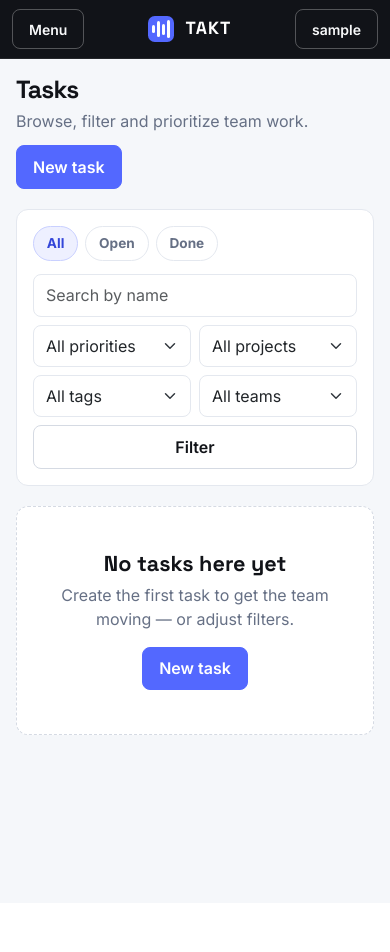
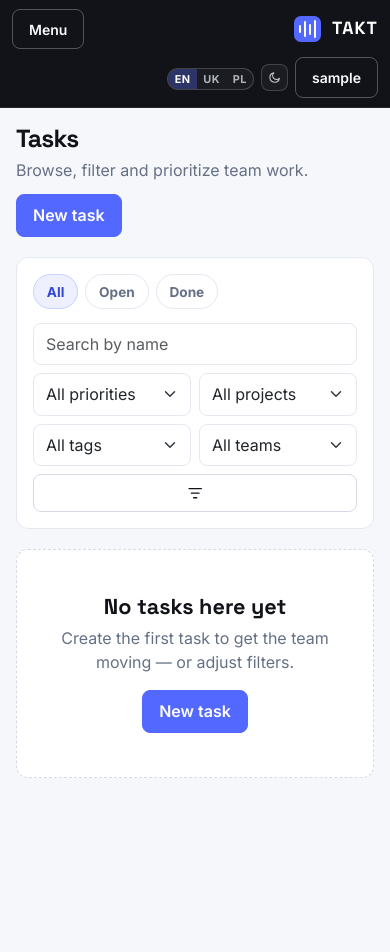
Before and after one commit to Ilnytskyi-Oleh/py-portfolio-task-manager, a Django app: page /tasks/ in a window 390 px wide. Before the commit the page ends 735 px from the top, so only its background shows below. Run offline with Django 5.2, Linux system fonts and the light colour scheme; the visitor is signed in with stand-in values (Sample User, id 1); data that the repository does not hold is empty.

Commit message:
Update Polish and Ukrainian translations, add theme toggle functionality, and enhance sidebar layout. Improved CSS for mobile responsiveness and refined template structure for better user experience.

```diff
--- a/scripts/build_locales.py
+++ b/scripts/build_locales.py
@@ -17,6 +17,7 @@ TRANSLATIONS = {
         "Theme": "Тема",
         "Light": "Світла",
         "Dark": "Темна",
+        "Toggle theme": "Змінити тему",
         "Open menu": "Відкрити меню",
         "Menu": "Меню",
         "Sign in": "Увійти",
@@ -230,6 +231,7 @@ TRANSLATIONS = {
         "Theme": "Motyw",
         "Light": "Jasny",
         "Dark": "Ciemny",
+        "Toggle theme": "Przełącz motyw",
         "Open menu": "Otwórz menu",
         "Menu": "Menu",
         "Sign in": "Zaloguj się",
--- a/static/css/styles.css
+++ b/static/css/styles.css
@@ -194,6 +194,7 @@ a:hover {
 }
 
 .main-content {
+  position: relative;
   flex: 1 1 auto;
   min-width: 0;
   animation: tm-fade-in 180ms ease-out;
@@ -209,6 +210,46 @@ a:hover {
 .mobile-topbar .navbar-brand,
 .mobile-topbar .brand-wordmark {
   color: #fff;
+}
+
+.mobile-topbar-end {
+  display: flex;
+  align-items: center;
+  gap: 0.45rem;
+  min-width: 0;
+}
+
+.mobile-topbar-prefs .prefs-segment {
+  border-color: rgba(255, 255, 255, 0.18);
+  background: rgba(255, 255, 255, 0.04);
+}
+
+.mobile-topbar-prefs .prefs-seg {
+  color: rgba(232, 238, 248, 0.72);
+  padding: 0.22rem 0.4rem;
+}
+
+.mobile-topbar-prefs .prefs-seg.is-active,
+.mobile-topbar-prefs .prefs-seg[aria-pressed="true"] {
+  background: rgba(83, 104, 255, 0.32);
+  color: #fff;
+}
+
+.mobile-topbar-prefs .prefs-seg:hover {
+  color: #fff;
+}
+
+.mobile-topbar-prefs .prefs-theme-toggle {
+  width: 1.7rem;
+  height: 1.7rem;
+  border-color: rgba(255, 255, 255, 0.18);
+  background: rgba(255, 255, 255, 0.04);
+  color: rgba(232, 238, 248, 0.82);
+}
+
+.mobile-topbar-prefs .prefs-theme-toggle:hover {
+  color: #fff;
+  border-color: rgba(255, 255, 255, 0.4);
 }
 
 .sidebar {
@@ -231,7 +272,7 @@ a:hover {
   display: flex;
   align-items: center;
   justify-content: space-between;
-  gap: 0.5rem;
+  gap: 1.15rem;
   margin-bottom: 1rem;
   flex-shrink: 0;
 }
@@ -242,6 +283,8 @@ a:hover {
 }
 
 .sidebar-scroll {
+  display: flex;
+  flex-direction: column;
   flex: 1 1 auto;
   min-height: 0;
   overflow-x: hidden;
@@ -252,6 +295,11 @@ a:hover {
 
 .sidebar-scroll-empty {
   flex: 1 1 auto;
+}
+
+.sidebar-peek-zone {
+  flex: 1 1 auto;
+  min-height: 0;
 }
 
 .sidebar-footer {
@@ -445,11 +493,6 @@ html.sidebar-collapsed .sidebar-toggle-icon {
   color: #fff;
 }
 
-.sidebar-prefs {
-  margin-top: 0;
-  padding-top: 0;
-}
-
 .sidebar .btn-logout {
   display: inline-flex;
   align-items: center;
@@ -457,93 +500,176 @@ html.sidebar-collapsed .sidebar-toggle-icon {
   gap: 0.55rem;
 }
 
+/* Float in the top-right padding corner — no layout strip. */
+.app-toolbar {
+  position: absolute;
+  top: 0.7rem;
+  right: 1rem;
+  z-index: 20;
+  display: flex;
+  justify-content: flex-end;
+  align-items: center;
+  margin: 0;
+  padding: 0;
+  border: 0;
+  background: transparent;
+  pointer-events: none;
+}
+
+.app-toolbar .prefs-panel {
+  pointer-events: auto;
+}
+
 .prefs-panel {
   display: flex;
-  flex-direction: column;
-  gap: 0.75rem;
+  flex-direction: row;
+  align-items: center;
+  gap: 0.4rem;
 }
 
-.prefs-group {
-  display: flex;
-  flex-direction: column;
-  gap: 0.35rem;
-}
-
-.prefs-label {
-  font-size: 0.68rem;
-  font-weight: 700;
-  letter-spacing: 0.08em;
-  text-transform: uppercase;
-  color: rgba(232, 238, 248, 0.4);
+.lang-switch {
+  width: auto;
+  margin: 0;
 }
 
 .prefs-segment {
   display: inline-flex;
-  border: 1px solid rgba(255, 255, 255, 0.16);
+  width: auto;
+  border: 1px solid var(--tm-border);
   border-radius: 999px;
   overflow: hidden;
-  background: rgba(255, 255, 255, 0.03);
+  background: var(--tm-surface);
 }
 
 .prefs-seg {
+  flex: 0 0 auto;
   border: 0;
   background: transparent;
-  color: rgba(232, 238, 248, 0.72);
-  font-size: 0.72rem;
+  color: var(--tm-muted);
+  font-size: 0.68rem;
   font-weight: 650;
   letter-spacing: 0.04em;
-  padding: 0.35rem 0.55rem;
+  padding: 0.28rem 0.48rem;
   cursor: pointer;
   line-height: 1.2;
+  text-align: center;
 }
 
 .prefs-seg.is-active,
 .prefs-seg[aria-pressed="true"] {
-  background: rgba(83, 104, 255, 0.28);
-  color: #fff;
+  background: var(--tm-accent-soft);
+  color: var(--tm-accent);
 }
 
 .prefs-seg:hover {
-  color: #fff;
+  color: var(--tm-text);
 }
 
-html.sidebar-collapsed .sidebar-desktop {
-  width: var(--tm-sidebar-collapsed-width);
-  flex-basis: var(--tm-sidebar-collapsed-width);
-  padding-left: 0.55rem;
-  padding-right: 0.55rem;
+.prefs-theme-toggle {
+  display: inline-flex;
+  align-items: center;
+  justify-content: center;
+  width: 1.85rem;
+  height: 1.85rem;
+  padding: 0;
+  border: 1px solid var(--tm-border);
+  border-radius: var(--tm-radius-sm);
+  background: var(--tm-surface);
+  color: var(--tm-muted);
+  cursor: pointer;
+  transition: color var(--tm-motion), border-color var(--tm-motion), background var(--tm-motion);
 }
 
-html.sidebar-collapsed .sidebar-desktop .sidebar-label,
-html.sidebar-collapsed .sidebar-desktop .prefs-label,
-html.sidebar-collapsed .sidebar-desktop .brand-name,
-html.sidebar-collapsed .sidebar-desktop .nav-section-toggle,
-html.sidebar-collapsed .sidebar-desktop .sidebar-user,
-html.sidebar-collapsed .sidebar-desktop .sidebar-prefs {
+.prefs-theme-toggle:hover {
+  color: var(--tm-text);
+  border-color: var(--tm-accent);
+}
+
+.prefs-theme-toggle:focus-visible {
+  outline: none;
+  box-shadow: var(--tm-focus-ring);
+}
+
+.prefs-theme-icon {
+  width: 0.95rem;
+  height: 0.95rem;
+  display: none;
+}
+
+.prefs-theme-toggle:not(.is-dark) .prefs-theme-icon-moon,
+.prefs-theme-toggle.is-dark .prefs-theme-icon-sun {
+  display: block;
+}
+
+/* Collapsed rail: keep a narrow layout slot; panel flies out via .sidebar-inner. */
+html.sidebar-collapsed .sidebar-desktop {
+  flex: 0 0 var(--tm-sidebar-collapsed-width);
+  width: var(--tm-sidebar-collapsed-width);
+  padding: 0;
+  border-right: 0;
+  background: transparent;
+  overflow: visible;
+  z-index: 1040;
+}
+
+html.sidebar-collapsed .sidebar-desktop .sidebar-inner {
+  position: absolute;
+  top: 0;
+  left: 0;
+  bottom: 0;
+  width: var(--tm-sidebar-collapsed-width);
+  height: 100%;
+  background: var(--tm-ink);
+  border-right: 1px solid rgba(255, 255, 255, 0.04);
+  padding: 1.25rem 0.55rem;
+  overflow: hidden;
+  transition:
+    width var(--tm-motion),
+    padding var(--tm-motion),
+    box-shadow var(--tm-motion);
+}
+
+html.sidebar-collapsed.sidebar-peek .sidebar-desktop .sidebar-inner {
+  width: var(--tm-sidebar-width);
+  padding: 1.25rem 1rem;
+  box-shadow: 14px 0 32px rgba(0, 0, 0, 0.32);
+}
+
+html.sidebar-collapsed:not(.sidebar-peek) .sidebar-desktop .sidebar-label,
+html.sidebar-collapsed:not(.sidebar-peek) .sidebar-desktop .brand-name,
+html.sidebar-collapsed:not(.sidebar-peek) .sidebar-desktop .nav-section-toggle,
+html.sidebar-collapsed:not(.sidebar-peek) .sidebar-desktop .sidebar-user {
   display: none !important;
 }
 
-html.sidebar-collapsed .sidebar-desktop .sidebar-top {
+html.sidebar-collapsed:not(.sidebar-peek) .sidebar-desktop .sidebar-top {
   flex-direction: column;
   align-items: center;
+  gap: 1rem;
 }
 
-html.sidebar-collapsed .sidebar-desktop .nav-group.is-collapsed [data-nav] {
+html.sidebar-collapsed:not(.sidebar-peek) .sidebar-desktop .nav-group.is-collapsed [data-nav] {
   display: flex !important;
 }
 
-html.sidebar-collapsed .sidebar-desktop .nav-link {
+html.sidebar-collapsed:not(.sidebar-peek) .sidebar-desktop .nav-link {
   justify-content: center;
   padding: 0.6rem 0.35rem;
 }
 
-html.sidebar-collapsed .sidebar-desktop .btn-logout {
+html.sidebar-collapsed:not(.sidebar-peek) .sidebar-desktop .btn-logout {
   padding-left: 0.35rem;
   padding-right: 0.35rem;
 }
 
-html.sidebar-collapsed .sidebar-desktop .btn-logout .nav-icon {
-  display: inline-block;
+html.sidebar-collapsed.sidebar-peek .sidebar-desktop .sidebar-top {
+  flex-direction: row;
+  align-items: center;
+  gap: 1.15rem;
+}
+
+html.sidebar-collapsed.sidebar-peek .sidebar-desktop .nav-link {
+  justify-content: flex-start;
 }
 
 @keyframes tm-fade-in {
@@ -591,6 +717,8 @@ html.sidebar-collapsed .sidebar-desktop .btn-logout .nav-icon {
   justify-content: space-between;
   align-items: center;
   margin-bottom: 1.25rem;
+  /* Room for the floating language/theme cluster on the right. */
+  padding-right: 7.75rem;
 }
 
 .page-actions {
@@ -876,6 +1004,21 @@ html.sidebar-collapsed .sidebar-desktop .btn-logout .nav-icon {
   background: var(--tm-accent-soft);
   border-color: #c9d0ff;
   color: #3346d9;
+}
+
+.btn-filter-icon {
+  display: inline-flex;
+  align-items: center;
+  justify-content: center;
+  min-height: calc(1.5em + 0.75rem + 2px);
+  padding-left: 0.5rem;
+  padding-right: 0.5rem;
+}
+
+.btn-filter-svg {
+  width: 1.15rem;
+  height: 1.15rem;
+  display: block;
 }
 
 .form-check {
@@ -1188,6 +1331,10 @@ html.sidebar-collapsed .sidebar-desktop .btn-logout .nav-icon {
     height: 100%;
   }
 
+  .page-header {
+    padding-right: 0;
+  }
+
   .main-content {
     padding-bottom: 2rem;
   }
@@ -1215,6 +1362,11 @@ html.sidebar-collapsed .sidebar-desktop .btn-logout .nav-icon {
 }
 
 @media (min-width: 768px) {
+  .app-toolbar {
+    top: 1rem;
+    right: 1.5rem;
+  }
+
   .task-mobile-list {
     display: none !important;
   }
--- a/static/js/app.js
+++ b/static/js/app.js
@@ -42,6 +42,10 @@
       button.classList.toggle("is-active", active);
       button.setAttribute("aria-pressed", active ? "true" : "false");
     });
+    document.querySelectorAll("[data-theme-toggle]").forEach((button) => {
+      button.setAttribute("aria-pressed", theme === "dark" ? "true" : "false");
+      button.classList.toggle("is-dark", theme === "dark");
+    });
   }
 
   document.querySelectorAll("[data-theme-set]").forEach((button) => {
@@ -49,14 +53,98 @@
       setTheme(button.getAttribute("data-theme-set"));
     });
   });
+  document.querySelectorAll("[data-theme-toggle]").forEach((button) => {
+    button.addEventListener("click", () => {
+      setTheme(currentTheme() === "dark" ? "light" : "dark");
+    });
+  });
   syncThemeButtons();
+
+  const peekMedia = window.matchMedia("(hover: hover) and (pointer: fine)");
 
   function isSidebarCollapsed() {
     return document.documentElement.classList.contains("sidebar-collapsed");
   }
 
+  function setSidebarPeek(peek) {
+    document.documentElement.classList.toggle("sidebar-peek", Boolean(peek));
+    syncSidebarTooltips();
+  }
+
+  function isSidebarPeekZone(target) {
+    if (!(target instanceof Element)) {
+      return false;
+    }
+    // Only the empty area below menu items may open the rail.
+    return Boolean(target.closest(".sidebar-peek-zone"));
+  }
+
+  function sidebarTooltipTargets() {
+    return document.querySelectorAll(
+      [
+        ".sidebar-desktop .nav-link",
+        ".sidebar-desktop .btn-logout",
+        ".sidebar-desktop .sidebar-toggle",
+        ".sidebar-desktop .sidebar-footer .btn",
+      ].join(", ")
+    );
+  }
+
+  function sidebarTooltipText(el) {
+    return (
+      el.getAttribute("data-bs-original-title") ||
+      el.getAttribute("title") ||
+      ""
+    );
+  }
+
+  function syncSidebarTooltipContent(el, text) {
+    if (!text) {
+      return;
+    }
+    el.setAttribute("title", text);
+    el.setAttribute("data-bs-original-title", text);
+    const tip = window.bootstrap?.Tooltip?.getInstance(el);
+    if (tip) {
+      tip.setContent({ ".tooltip-inner": text });
+    }
+  }
+
+  function syncSidebarTooltips() {
+    if (!window.bootstrap?.Tooltip) {
+      return;
+    }
+    const enabled =
+      isSidebarCollapsed() &&
+      !document.documentElement.classList.contains("sidebar-peek");
+    sidebarTooltipTargets().forEach((el) => {
+      if (!sidebarTooltipText(el)) {
+        return;
+      }
+      let tip = bootstrap.Tooltip.getInstance(el);
+      if (!tip) {
+        tip = new bootstrap.Tooltip(el, {
+          placement: "right",
+          container: "body",
+          // Native title tooltips are ~0.5–1s; keep a tiny delay to avoid flicker.
+          delay: { show: 50, hide: 0 },
+          trigger: "hover",
+        });
+      }
+      if (enabled) {
+        tip.enable();
+      } else {
+        tip.hide();
+        tip.disable();
+      }
+    });
+  }
+
   function setSidebarCollapsed(collapsed) {
     document.documentElement.classList.toggle("sidebar-collapsed", collapsed);
+    if (!collapsed) {
+      setSidebarPeek(false);
+    }
     try {
       localStorage.setItem(
         SIDEBAR_KEY,
@@ -71,8 +159,10 @@
       if (label) {
         button.setAttribute("aria-label", label);
         button.setAttribute("title", label);
+        syncSidebarTooltipContent(button, label);
       }
     });
+    syncSidebarTooltips();
   }
 
   document.querySelectorAll("[data-sidebar-toggle]").forEach((button) => {
@@ -86,6 +176,25 @@
     });
   });
   setSidebarCollapsed(isSidebarCollapsed());
+
+  document.querySelectorAll(".sidebar-desktop").forEach((sidebar) => {
+    sidebar.addEventListener("mouseover", (event) => {
+      if (!peekMedia.matches || !isSidebarCollapsed()) {
+        return;
+      }
+      if (document.documentElement.classList.contains("sidebar-peek")) {
+        return;
+      }
+      if (!isSidebarPeekZone(event.target)) {
+        return;
+      }
+      setSidebarPeek(true);
+    });
+
+    sidebar.addEventListener("mouseleave", () => {
+      setSidebarPeek(false);
+    });
+  });
 
   function readNavGroups() {
     try {
--- a/templates/base.html
+++ b/templates/base.html
@@ -33,8 +33,9 @@
   <link rel="stylesheet" href="{% static 'css/styles.css' %}">
 </head>
 <body>
+{% block site_nav %}
 <nav class="navbar navbar-dark mobile-topbar d-md-none sticky-top">
-  <div class="container-fluid">
+  <div class="container-fluid gap-2">
     <button
       class="btn btn-outline-light btn-sm"
       type="button"
@@ -46,6 +47,10 @@
       {% trans "Menu" %}
     </button>
     {% include "includes/brand.html" with compact=1 %}
+    <div class="mobile-topbar-end ms-auto">
+      <div class="mobile-topbar-prefs">
+        {% include "includes/prefs.html" %}
+      </div>
       {% if user.is_authenticated %}
         <a class="btn btn-outline-light btn-sm"
            href="{% url 'tasks:worker-detail' pk=user.pk %}">
@@ -54,6 +59,7 @@
       {% else %}
         <a class="btn btn-primary btn-sm" href="{% url 'login' %}">{% trans "Sign in" %}</a>
       {% endif %}
+    </div>
   </div>
 </nav>
 
@@ -78,14 +84,20 @@
     {% include "includes/sidebar.html" %}
   </div>
 </div>
+{% endblock %}
 
 <div class="app-shell">
+  {% block sidebar_column %}
   <aside class="sidebar sidebar-desktop d-none d-md-flex">
     {% block sidebar %}
       {% include "includes/sidebar.html" %}
     {% endblock %}
   </aside>
+  {% endblock %}
   <main class="main-content py-3 py-md-4 px-3 px-md-4">
+    <header class="app-toolbar d-none d-md-flex">
+      {% include "includes/prefs.html" %}
+    </header>
     {% if messages %}
       {% for message in messages %}
         <div class="alert alert-{{ message.tags }} alert-dismissible fade show"
--- a/templates/includes/prefs.html
+++ b/templates/includes/prefs.html
@@ -1,7 +1,5 @@
 {% load i18n %}
 <div class="prefs-panel">
-  <div class="prefs-group">
-    <span class="prefs-label">{% trans "Language" %}</span>
   <form action="{% url 'set_language' %}" method="post" class="lang-switch">
     {% csrf_token %}
     <input type="hidden" name="next" value="{{ request.get_full_path }}">
@@ -21,27 +19,24 @@
       {% endfor %}
     </div>
   </form>
-  </div>
 
-  <div class="prefs-group">
-    <span class="prefs-label">{% trans "Theme" %}</span>
-    <div class="prefs-segment" role="group" aria-label="{% trans 'Theme' %}">
   <button
     type="button"
-        class="prefs-seg"
-        data-theme-set="light"
-        aria-pressed="false"
+    class="prefs-theme-toggle"
+    data-theme-toggle
+    aria-label="{% trans 'Toggle theme' %}"
+    title="{% trans 'Toggle theme' %}"
   >
-        {% trans "Light" %}
-      </button>
-      <button
-        type="button"
-        class="prefs-seg"
-        data-theme-set="dark"
-        aria-pressed="false"
-      >
-        {% trans "Dark" %}
+    <svg class="prefs-theme-icon prefs-theme-icon-sun" viewBox="0 0 24 24" aria-hidden="true" focusable="false">
+      <circle cx="12" cy="12" r="4" fill="none" stroke="currentColor" stroke-width="1.75"/>
+      <path d="M12 3v1.5M12 19.5V21M3 12h1.5M19.5 12H21M5.6 5.6l1.1 1.1M17.3 17.3l1.1 1.1M5.6 18.4l1.1-1.1M17.3 6.7l1.1-1.1"
+            fill="none" stroke="currentColor" stroke-width="1.75"
+            stroke-linecap="round"/>
+    </svg>
+    <svg class="prefs-theme-icon prefs-theme-icon-moon" viewBox="0 0 24 24" aria-hidden="true" focusable="false">
+      <path d="M19.5 13.2A7.5 7.5 0 1 1 10.8 4.5 6 6 0 0 0 19.5 13.2z"
+            fill="none" stroke="currentColor" stroke-width="1.75"
+            stroke-linecap="round" stroke-linejoin="round"/>
+    </svg>
   </button>
 </div>
-  </div>
-</div>
--- a/templates/includes/sidebar.html
+++ b/templates/includes/sidebar.html
@@ -184,10 +184,12 @@
               <a class="nav-link" href="{% url 'admin:index' %}"
                  title="{% trans 'Admin' %}">
                 <svg class="nav-icon" viewBox="0 0 24 24" aria-hidden="true" focusable="false">
-                  <circle cx="12" cy="12" r="3" fill="none" stroke="currentColor" stroke-width="1.75"/>
-                  <path d="M12 3.5v2.2M12 18.3v2.2M3.5 12h2.2M18.3 12h2.2M6.1 6.1l1.6 1.6M16.3 16.3l1.6 1.6M17.9 6.1l-1.6 1.6M7.7 16.3l-1.6 1.6"
+                  <path d="M12 3.5 19 6.5v5.2c0 4.2-2.9 7.4-7 8.8-4.1-1.4-7-4.6-7-8.8V6.5L12 3.5Z"
                         fill="none" stroke="currentColor" stroke-width="1.75"
-                        stroke-linecap="round"/>
+                        stroke-linejoin="round"/>
+                  <path d="M9.2 12.1 11.1 14l3.7-4.2"
+                        fill="none" stroke="currentColor" stroke-width="1.75"
+                        stroke-linecap="round" stroke-linejoin="round"/>
                 </svg>
                 <span class="sidebar-label">{% trans "Admin" %}</span>
               </a>
@@ -231,13 +233,11 @@
           </ul>
         </div>
       {% endif %}
+      <div class="sidebar-peek-zone" aria-hidden="true"></div>
     </div>
 
     <div class="sidebar-footer">
-      <div class="sidebar-prefs">
-        {% include "includes/prefs.html" %}
-      </div>
-      <form method="post" action="{% url 'logout' %}" class="mt-3">
+      <form method="post" action="{% url 'logout' %}">
         {% csrf_token %}
         <button type="submit" class="btn btn-logout btn-sm w-100"
                 title="{% trans 'Sign out' %}">
@@ -251,11 +251,8 @@
       </form>
     </div>
   {% else %}
-    <div class="sidebar-scroll sidebar-scroll-empty"></div>
+    <div class="sidebar-scroll sidebar-scroll-empty sidebar-peek-zone" aria-hidden="true"></div>
     <div class="sidebar-footer">
-      <div class="sidebar-prefs mb-3">
-        {% include "includes/prefs.html" %}
-      </div>
       <a class="btn btn-primary btn-sm w-100" href="{% url 'login' %}"
          title="{% trans 'Sign in' %}">
         <span class="sidebar-label">{% trans "Sign in" %}</span>
--- a/templates/registration/login.html
+++ b/templates/registration/login.html
@@ -2,6 +2,9 @@
 {% load i18n task_perms %}
 
 {% block title %}<title>{% trans "Sign in" %} — TAKT</title>{% endblock %}
+
+{% block site_nav %}{% endblock %}
+{% block sidebar_column %}{% endblock %}
 
 {% block content %}
   <div class="login-screen">
--- a/templates/tasks/task_list.html
+++ b/templates/tasks/task_list.html
@@ -39,8 +39,21 @@
       <div class="col-6 col-sm-4 col-lg-2">{{ search_form.tag }}</div>
       <div class="col-6 col-sm-4 col-lg-2">{{ search_form.team }}</div>
       <div class="col-12 col-sm-4 col-lg-1">
-        <button class="btn btn-outline-secondary w-100" type="submit">
-          {% trans "Filter" %}
+        <button
+          class="btn btn-outline-secondary w-100 btn-filter-icon"
+          type="submit"
+          title="{% trans 'Filter' %}"
+          aria-label="{% trans 'Filter' %}"
+        >
+          <svg class="btn-filter-svg" viewBox="0 0 24 24" aria-hidden="true" focusable="false">
+            <path
+              d="M4 6h16M7 12h10M10 18h4"
+              fill="none"
+              stroke="currentColor"
+              stroke-width="1.75"
+              stroke-linecap="round"
+            />
+          </svg>
         </button>
       </div>
       {% if status_filter %}
```
Also changed, not shown: templates/tasks/my_task_list.html (+15 -2 lines), locale/pl/LC_MESSAGES/django.po, locale/uk/LC_MESSAGES/django.po, 2 other files. Lines whose indentation alone changed are shown as unchanged.
